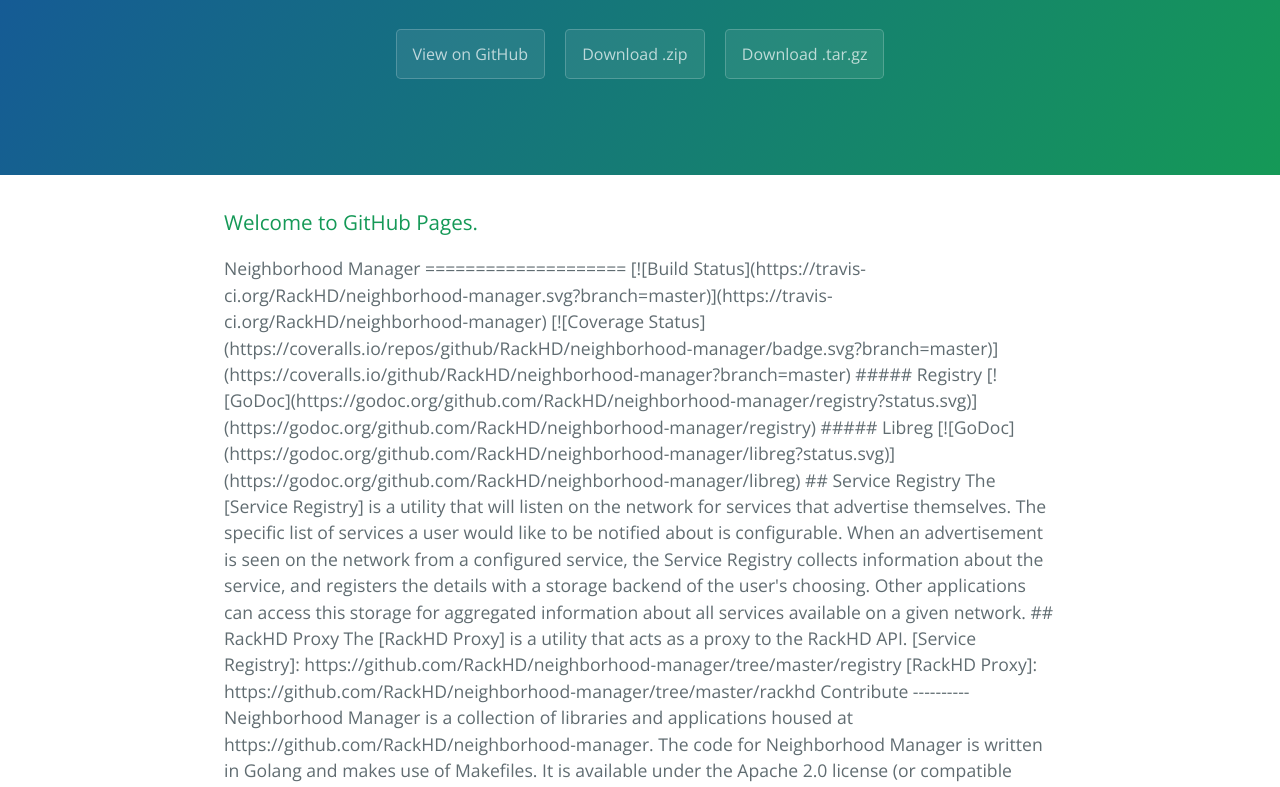
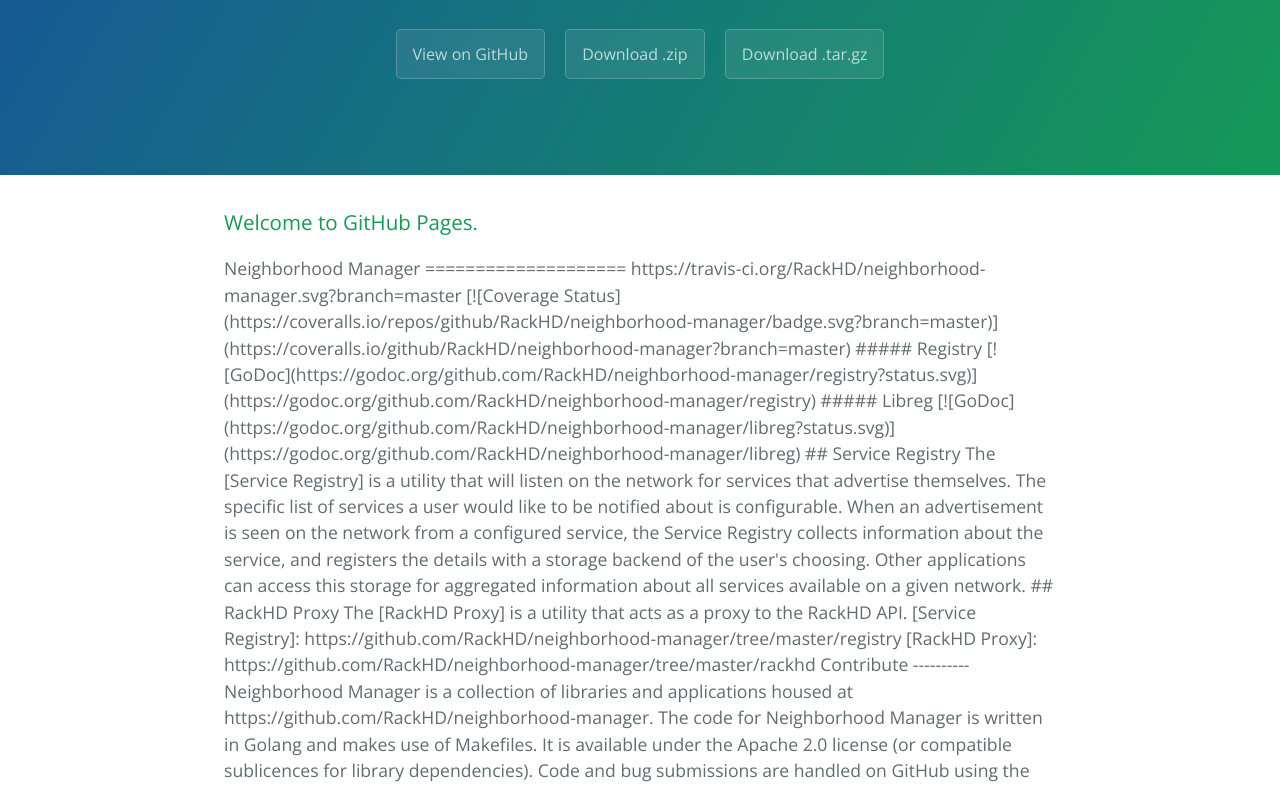
Before and after one commit to RackHD/neighborhood-manager, a plain HTML site: page index.html in a window 1280 px wide. Shown: the part 161-948 px from the top of the page. Drawn offline with nearby package versions, Linux system fonts and the light colour scheme.

Commit message:
add travis url

```diff
--- a/index.html
+++ b/index.html
@@ -25,7 +25,7 @@
 <p>Neighborhood Manager
 ====================
 
-[![Build Status](https://travis-ci.org/RackHD/neighborhood-manager.svg?branch=master)](https://travis-ci.org/RackHD/neighborhood-manager)
+https://travis-ci.org/RackHD/neighborhood-manager.svg?branch=master
 [![Coverage Status](https://coveralls.io/repos/github/RackHD/neighborhood-manager/badge.svg?branch=master)](https://coveralls.io/github/RackHD/neighborhood-manager?branch=master)
 ##### Registry
 [![GoDoc](https://godoc.org/github.com/RackHD/neighborhood-manager/registry?status.svg)](https://godoc.org/github.com/RackHD/neighborhood-manager/registry)
```
